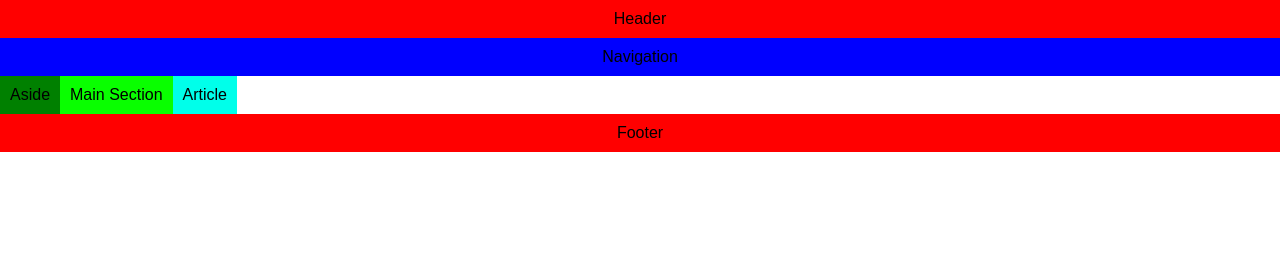
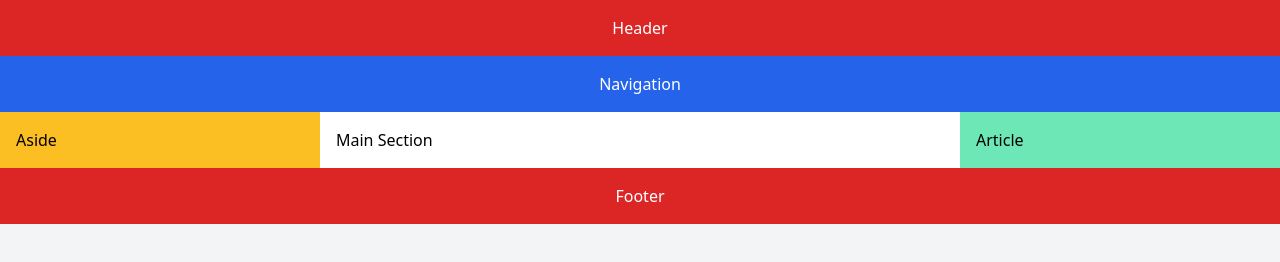
Before and after one commit to DavidOlwangu/web_layout, a plain HTML site: page index.html in a window 1280 px wide. Drawn offline with nearby package versions, Linux system fonts and the light colour scheme.

Commit message:
plain css > tailwind css

```diff
--- a/index.html
+++ b/index.html
@@ -3,25 +3,23 @@
     <head>
         <meta charset="UTF-8">
         <meta name="viewpoint" content="width=device-width", initial-scale="1.0">
-        <title>Basic Layout</title>
-        <link rel="stylesheet" href="style.css">
+        <title>Basic Layout with Tailwind CSS</title>
+        <link rel="stylesheet" href="https://cdn.jsdelivr.net/npm/tailwindcss@2.2.19/dist/tailwind.min.css">
     </head>
-    <body>
-        <header> Header </header>
-        <nav> Navigation</nav>
-        <div class="container">
-            <div class="row">
-                <aside>
+    <body class="bg-gray-100">
+        <header class="bg-red-600 text-white text-center p-4"> Header </header>
+        <nav class="bg-blue-600 text-white text-center p-4"> Navigation</nav>
+        <div class="flex flex-col md:flex-row">
+            <aside class="bg-yellow-400 p-4 w-full md:w-1/4">
                 Aside
             </aside>
-                <section>
+            <section class="bg-white p-4 flex-grow">
                 Main Section
             </section>
-                <article>
+            <article class="bg-green-300 p-4 w-full md:w-1/4">
                 Article
             </article>
         </div>
-        </div>
-    <footer>Footer</footer>
+        <footer class="bg-red-600 text-white text-center p-4">Footer</footer>
     </body>
 </html>
```
Lines whose indentation alone changed are shown as unchanged.
